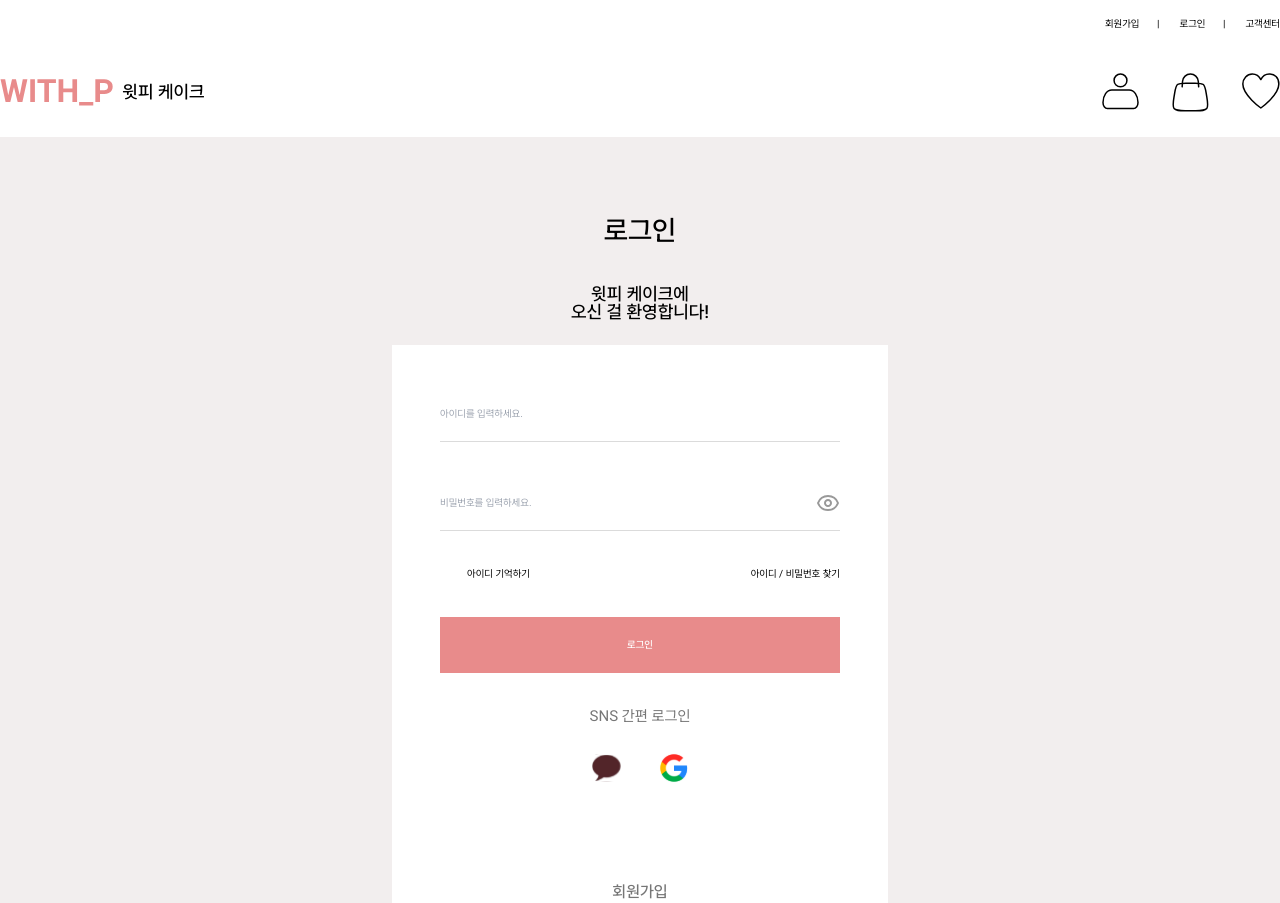
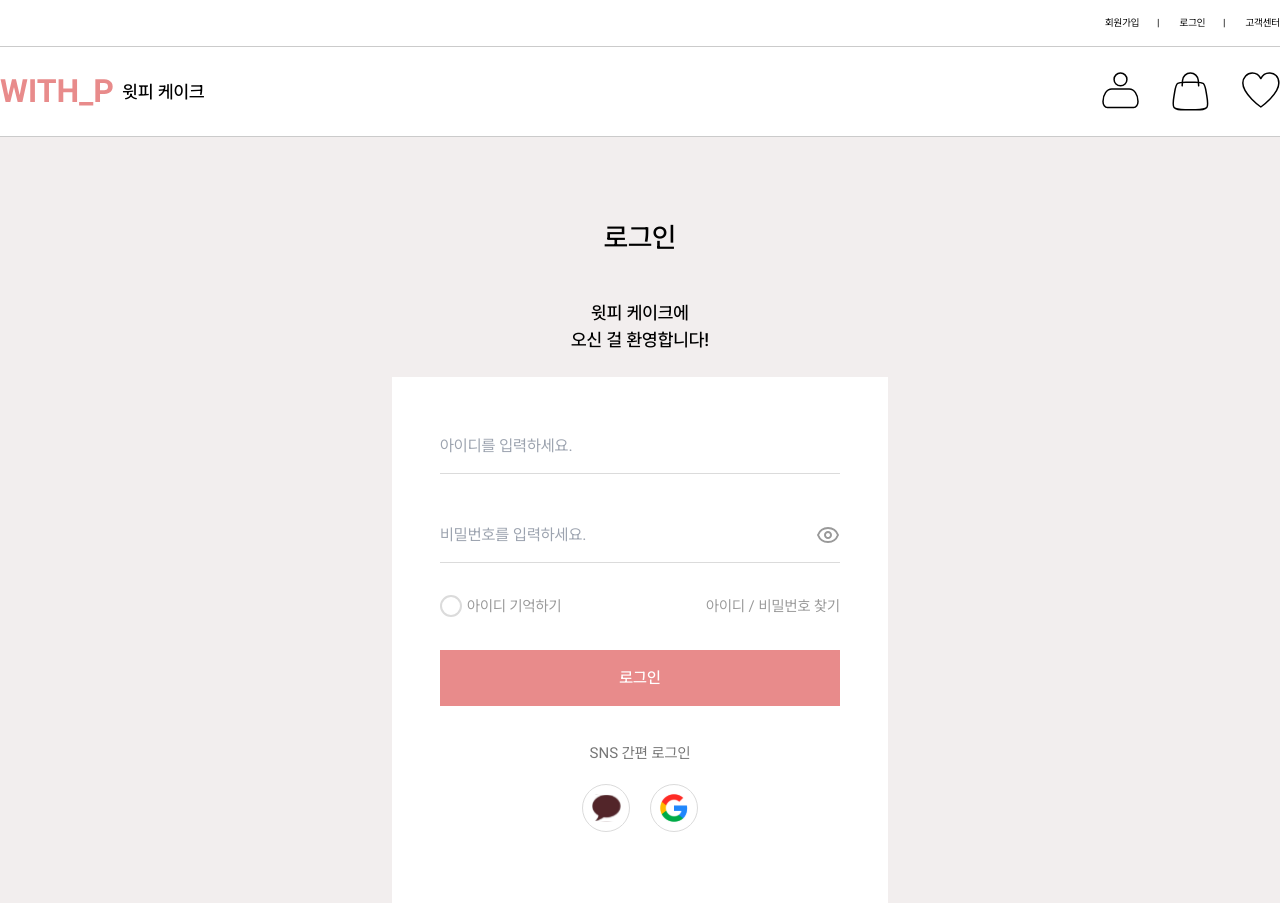
Before and after one commit to WipiCake/frontend, a React (Vite) app: page /login in a window 1280 px wide. Shown: the top 903 px of the page. Built offline with nearby package versions, Linux system fonts and the light colour scheme.

Commit message:
style : 로그인 페이지  스타일 수정

```diff
--- a/package.json
+++ b/package.json
@@ -32,7 +32,7 @@
     "postcss": "^8.5.3",
     "prettier-plugin-tailwindcss": "^0.6.11",
     "tailwindcss": "^3.4.17",
-    "vite": "^6.2.0",
+    "vite": "^6.3.3",
     "vite-plugin-svgr": "^4.3.0"
   }
 }
--- a/src/App.jsx
+++ b/src/App.jsx
@@ -8,7 +8,7 @@ import FindIdCommonForm from './pages/find-id/FindIdCommonForm';
 import FindIdVerificationCode from './pages/find-id/FindIdVerificationCode';
 import FindIdCompleted from './pages/find-id/FindIdCompleted';
 import MainContent from './components/body/MainContent';
-import Mypage from './pages/mypage';
+// import Mypage from './pages/mypage';
 import './global.css';
 
 function App() {
@@ -26,7 +26,7 @@ function App() {
           />
           <Route path="completed" element={<FindIdCompleted />} />
         </Route>
-        <Route path="/mypage" element={<Mypage />} />
+        {/* <Route path="/mypage" element={<Mypage />} /> */}
       </Route>
     </Routes>
   );
--- a/src/global.css
+++ b/src/global.css
@@ -104,7 +104,7 @@ audio,
 video {
   margin: 0;
   padding: 0;
-  border: 0;
+  /* border: 0; */
   font-size: 100%;
   font: inherit;
   vertical-align: baseline;
--- a/src/pages/login/Login.jsx
+++ b/src/pages/login/Login.jsx
@@ -7,9 +7,9 @@ const Login = () => {
       <div className="w-full max-w-[1280px] flex flex-col gap-[24px] items-center">
         <div className="flex flex-col items-center gap-[40px]">
           <div>
-            <h2 className="text-[28px] font-medium">로그인</h2>
+            <h2 className="text-k-28_Medium">로그인</h2>
           </div>
-          <p className="font-medium text-center text-[18px] text-black">
+          <p className="text-center text-k-18-Medium">
             윗피 케이크에
             <br />
             오신 걸 환영합니다!
--- a/src/pages/login/LoginCard.jsx
+++ b/src/pages/login/LoginCard.jsx
@@ -9,13 +9,13 @@ const LoginCard = () => {
       <div className="flex flex-col items-center w-[496px] px-[48px] py-[40px] bg-white">
         <LoginForm />
         <SnsLogin />
-        <div className="w-full border border-[#DBDBDB] h-[56px] flex justify-center items-center">
-          <a className="font-medium text-[16px] text-[#767676]" href="#">
+        <div className="w-full h-[56px] flex justify-center items-center border border-[#DBDBDB]">
+          <button className="text-k-16-Medium text-[#767676] ">
             회원가입
-          </a>
+          </button>
         </div>
         <div className="flex justify-center w-full mt-[48px]">
-          <p className="flex items-center font-normal text-[15px] text-[#767676]">
+          <p className="flex items-center font-normal text-[15px] text-[#767676] ">
             회원가입이 필요 없으신가요?&nbsp;
             <a className="text-[#1A1A1A] flex items-center" href="#">
               비회원 주문
--- a/src/pages/login/LoginForm.jsx
+++ b/src/pages/login/LoginForm.jsx
@@ -4,13 +4,13 @@ import React, { useState } from "react";
 import { useForm } from "react-hook-form";
 import HideEye from "../../assets/img/HideEye.svg";
 import OpenEye from "../../assets/img/OpenEye.svg";
-import { useNavigate } from "react-router-dom";
+// import { useNavigate } from "react-router-dom";
 
 
 const LoginForm = () => {
   const [passwordVisible, setPasswordVisible] = useState(false);
   const [rememberMe, setRememberMe] = useState(false);
-  const navigate = useNavigate();
+  // const navigate = useNavigate();
 
   const togglePasswordVisibility = () => {
     setPasswordVisible((prev) => !prev);
@@ -73,7 +73,7 @@ const LoginForm = () => {
           </label>
 
           <input
-            className="w-[400px] h-[57px] border-b border-b-solid  border-b-[#DBDBDB] py-4 text-[#aaaaaa]"
+            className="w-[400px] h-[57px] border-b border-b-solid  border-b-[#DBDBDB] py-4 text-[#aaaaaa] text-k-16-Regular"
             type="text"
             id="email"
             placeholder="아이디를 입력하세요."
@@ -94,7 +94,7 @@ const LoginForm = () => {
           </label>
 
           <input
-            className="w-[400px] h-[57px] border-b border-b-solid  border-b-[#DBDBDB] py-4 text-[#aaaaaa]"
+            className="w-[400px] h-[57px] border-b border-b-solid  border-b-[#DBDBDB] py-4 text-[#aaaaaa] text-k-16-Regular"
             type={passwordVisible ? "text" : "password"}
             id="password"
             placeholder="비밀번호를 입력하세요."
@@ -119,7 +119,7 @@ const LoginForm = () => {
         </div>
 
         <div className="flex items-center justify-between">
-          <label className="flex items-center cursor-pointer">
+          <label className="flex items-center cursor-pointer text-k-15-Regular text-[#999999]">
             <input
               type="checkbox"
               id="rememberMe"
@@ -138,10 +138,10 @@ const LoginForm = () => {
             </span>
             아이디 기억하기
           </label>
-          <a href="#">아이디 / 비밀번호 찾기</a>
+          <a href="#" className="text-k-15-Regular text-[#999999]">아이디 / 비밀번호 찾기</a>
         </div>
         <button
-          className="bg-[#E88B8B] w-[400px] h-[56px] text-white font-medium"
+          className="bg-[#E88B8B] w-[400px] h-[56px] text-white font-medium text-k-16-Medium"
           type="submit"
         >
           로그인
--- a/src/pages/login/SnsLogin.jsx
+++ b/src/pages/login/SnsLogin.jsx
@@ -5,7 +5,7 @@ import GoogleLogo from "../../assets/img/GoogleLogo.svg";
 const SnsLogin = () => {
   return (
     <div className="flex flex-col gap-[20px] mt-[36px] mb-[72px] w-full">
-      <p className="font-normal text-[15px] text-center text-[#767676] cursor-pointer">
+      <p className="text-k-15-Regular text-center text-[#767676] cursor-pointer">
         SNS 간편 로그인
       </p>
       <div className="flex  gap-[20px] w-full justify-center">
```
Also changed, not shown: 1 other file (tests, documents, lock files or other folders).
